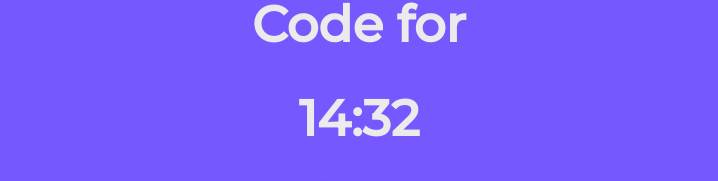
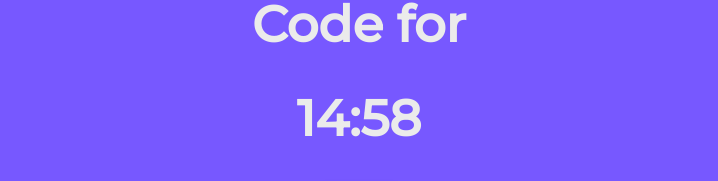
Before and after one commit to Luke-Argosino/time-boxing-assistant, a React (Create React App) app: page / in a window 1280 px wide. Both pictures are taken after a click on the button "GO". Shown: the part 307-488 px from the top of the page, without its empty margins (281-999 px from the left). Built offline with nearby package versions, Linux system fonts and the light colour scheme.

Commit message:
Normalized timer speed from testing

```diff
--- a/src/components/CountdownTimer.js
+++ b/src/components/CountdownTimer.js
@@ -9,7 +9,7 @@ const CountdownTimer = (props) => {
     const bell = new Audio(Bell);
 
     React.useEffect(() => {
-        const timerCooldown = setInterval(() => tick(), 100);
+        const timerCooldown = setInterval(() => tick(), 1000);
         return () => clearInterval(timerCooldown);
     });
 
```
